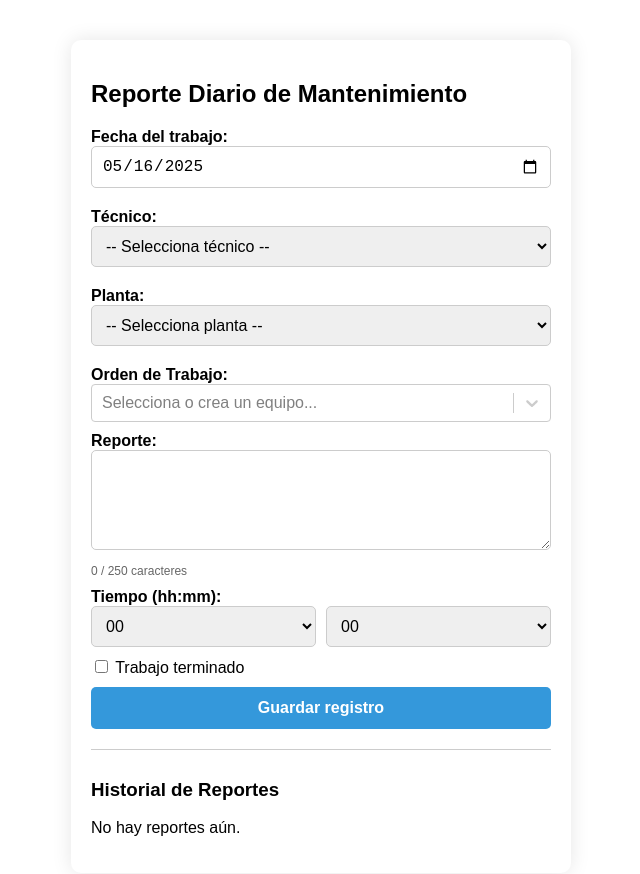
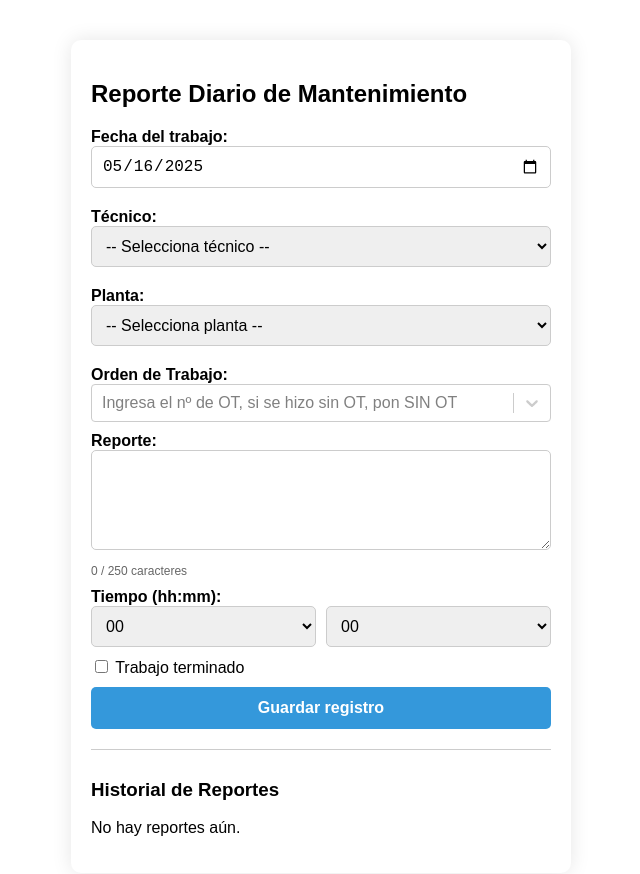
Before and after one commit to MarlonMoe23/reportes, a Next.js app: page / in a window 1280 px wide. Shown: the top 874 px of the page, without its empty margins (319-959 px from the left). Built offline with nearby package versions, Linux system fonts and the light colour scheme.

Commit message:
Cambio de equipo por OT

```diff
--- a/pages/index.js
+++ b/pages/index.js
@@ -474,7 +474,7 @@ function App() {
           onChange={handleEquipoChange}
           options={equiposSugeridosOptions}
           isClearable
-          placeholder="Selecciona o crea un equipo..."
+          placeholder="Ingresa el nº de OT, si se hizo sin OT, pon SIN OT "
           styles={{
             control: (base, state) => ({
               ...base,
```
